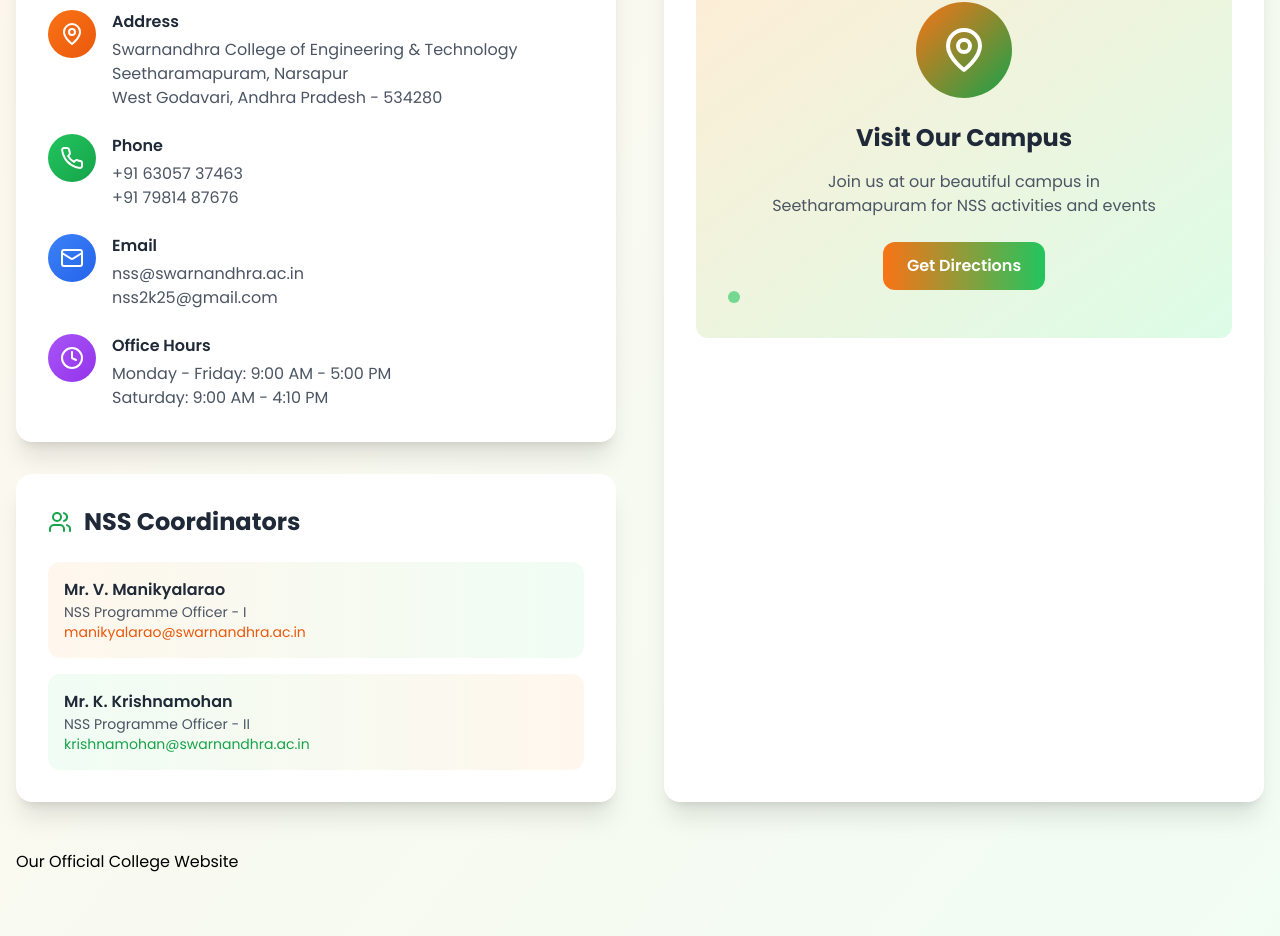
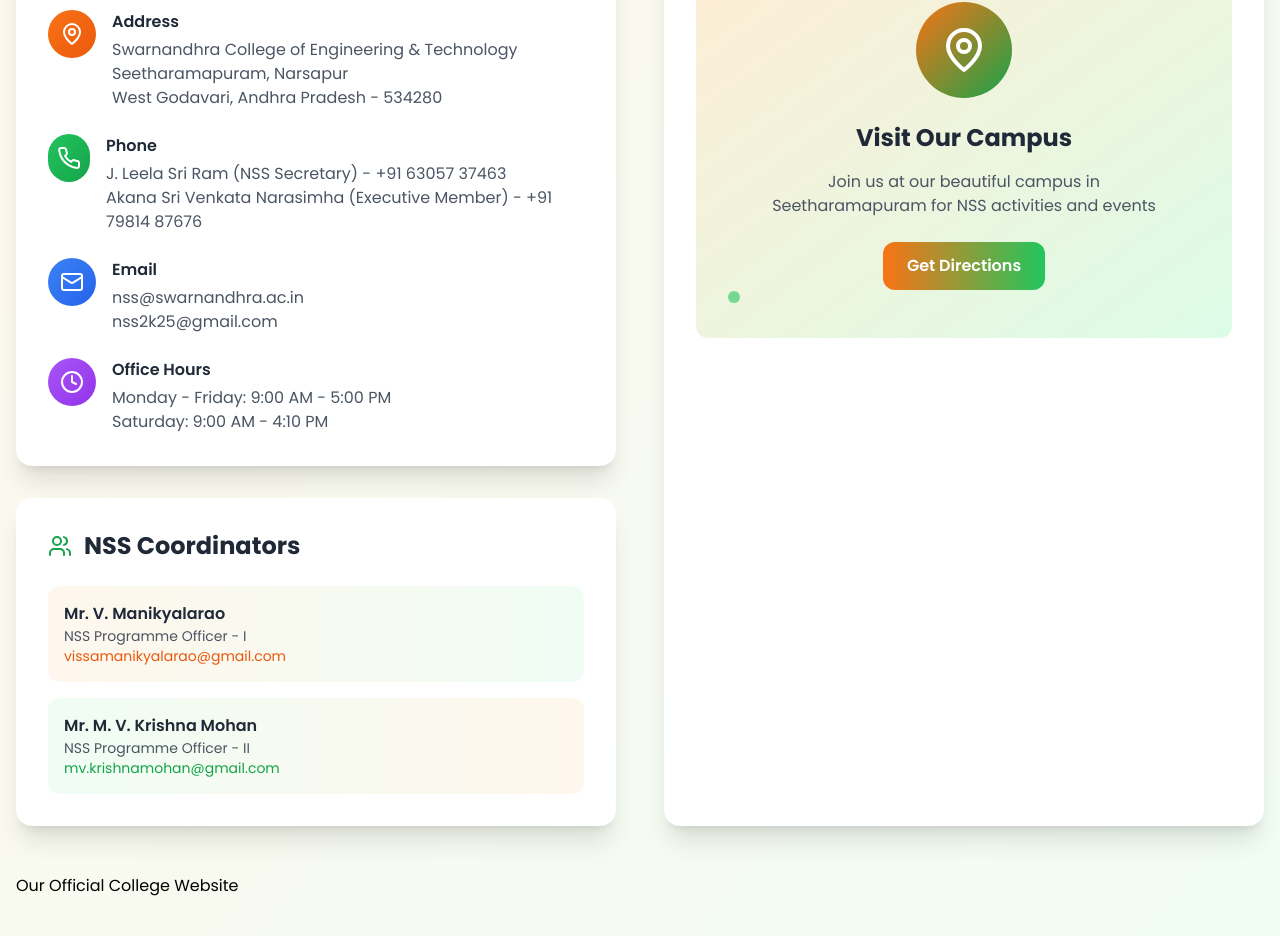
Before and after one commit to Prograto/NSSDay-2k25, a React (Vite) app: page / in a window 1280 px wide. Shown: the part 7327-8263 px from the top of the page. Built offline with nearby package versions, Linux system fonts and the light colour scheme.

Commit message:
Update Contact.tsx

```diff
--- a/src/components/Contact.tsx
+++ b/src/components/Contact.tsx
@@ -47,8 +47,8 @@
                   <div>
                     <h4 className="font-semibold text-gray-800 mb-1">Phone</h4>
                     <p className="text-gray-600">
-                      +91 63057 37463<br />
-                      +91 79814 87676
+                      J. Leela Sri Ram (NSS Secretary) - +91 63057 37463<br />
+                      Akana Sri Venkata Narasimha (Executive Member) - +91 79814 87676
                     </p>
                   </div>
                 </div>
@@ -92,13 +92,13 @@
                 <div className="p-4 bg-gradient-to-r from-orange-50 to-green-50 rounded-xl">
                   <h4 className="font-semibold text-gray-800">Mr. V. Manikyalarao</h4>
                   <p className="text-sm text-gray-600">NSS Programme Officer - I</p>
-                  <p className="text-sm text-orange-600">manikyalarao@swarnandhra.ac.in</p>
+                  <p className="text-sm text-orange-600">vissamanikyalarao@gmail.com</p>
                 </div>
 
                 <div className="p-4 bg-gradient-to-r from-green-50 to-orange-50 rounded-xl">
-                  <h4 className="font-semibold text-gray-800">Mr. K. Krishnamohan</h4>
+                  <h4 className="font-semibold text-gray-800">Mr. M. V. Krishna Mohan</h4>
                   <p className="text-sm text-gray-600">NSS Programme Officer - II</p>
-                  <p className="text-sm text-green-600">krishnamohan@swarnandhra.ac.in</p>
+                  <p className="text-sm text-green-600">mv.krishnamohan@gmail.com</p>
                 </div>
               </div>
             </div>
```
